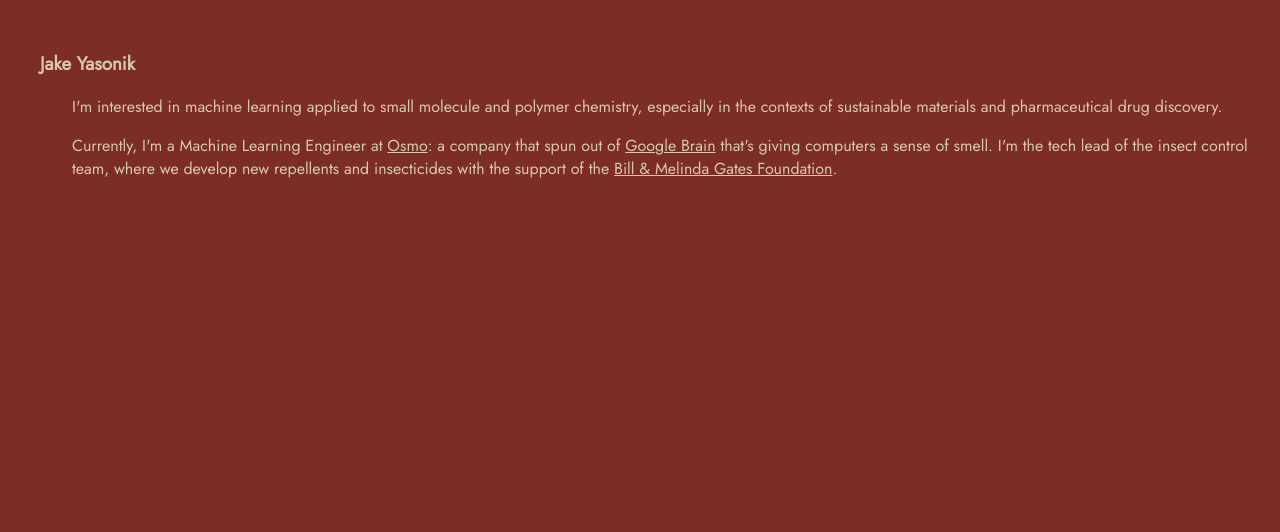
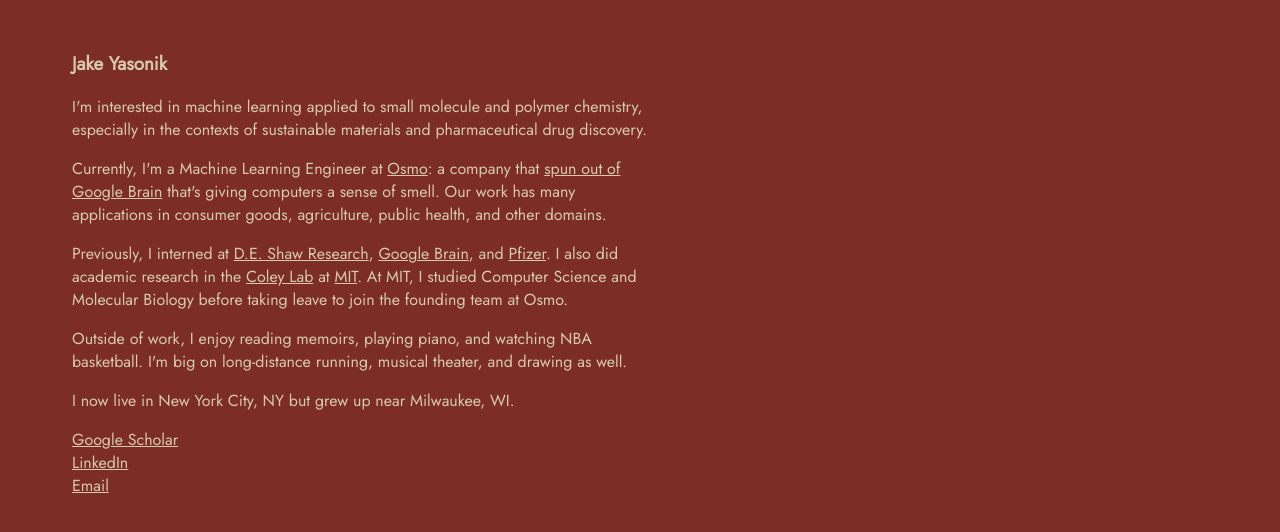
Before and after one commit to jyasonik/jyasonik.github.io, a plain HTML site: page index.html in a window 1280 px wide. Drawn offline with Linux system fonts and the light colour scheme.

Commit message:
Finished intro, added contact links.

```diff
--- a/index.html
+++ b/index.html
@@ -12,23 +12,37 @@ body {
 
 <body style="background-color: #7b2d26">
 
-<br/>
+<br>
 
-<h3 style="text-indent:32px; color: #d7c9aa">Jake Yasonik</h3>
+<h3 style="text-indent:64px; color: #d7c9aa">Jake Yasonik</h3>
 
-<p style="padding-left:64px; color: #d7c9aa"; "max-width: 40%";>
-I'm interested in machine learning applied to small molecule and polymer chemistry,
-especially in the contexts of sustainable materials and pharmaceutical drug discovery.
+<p style="padding-left:64px; color: #d7c9aa; max-width: 60ch">
+I'm interested in machine learning applied to small molecule and polymer chemistry, especially in the contexts of sustainable materials and pharmaceutical drug discovery.
 </p>
 
-<p style="padding-left:64px; color: #d7c9aa"; "max-width: 40%";>
-Currently, I'm a Machine Learning Engineer at <a href="https://osmo.ai", style="color: #d7c9aa">Osmo</a>:
-a company that spun out of <a href="https://research.google/teams/brain/", style="color: #d7c9aa">Google Brain</a>
-that's giving computers a sense of smell. I'm the tech lead of the insect control team, where we develop new repellents
-and insecticides with the support of the <a href="https://www.gatesfoundation.org/about/committed-grants/2023/05/inv-055893",
-style="color: #d7c9aa">Bill & Melinda Gates Foundation</a>.
+<p style="padding-left:64px; color: #d7c9aa; max-width: 60ch">
+Currently, I'm a Machine Learning Engineer at <a href="https://osmo.ai", style="color: #d7c9aa">Osmo</a>: a company that <a href="https://www.wired.com/story/this-startup-is-using-ai-to-unearth-new-smells/", style="color: #d7c9aa">spun out of Google Brain</a> that's giving computers a sense of smell. Our work has many applications in consumer goods, agriculture, public health, and other domains.
 </p>
 
 
+<p style="padding-left:64px; color: #d7c9aa; max-width: 60ch">
+Previously, I interned at <a href="https://www.deshawresearch.com/", style="color: #d7c9aa">D.E. Shaw Research</a>, <a href="https://research.google/teams/brain/", style="color: #d7c9aa">Google Brain</a>, and <a href="https://pfizer.com", style="color: #d7c9aa">Pfizer</a>. I also did academic research in the <a href="https://coley.mit.edu/", style="color: #d7c9aa">Coley Lab</a> at <a href="https://mit.edu/", style="color: #d7c9aa">MIT</a>. At MIT, I studied Computer Science and Molecular Biology before taking leave to join the founding team at Osmo.
+</p>
+
+<p style="padding-left:64px; color: #d7c9aa; max-width: 60ch">
+Outside of work, I enjoy reading memoirs, playing piano, and watching NBA basketball. I'm big on long-distance running, musical theater, and drawing as well.
+</p>
+
+
+<p style="padding-left:64px; color: #d7c9aa; max-width: 60ch">
+I now live in New York City, NY but grew up near Milwaukee, WI.
+</p>
+
+<p style=padding-left:64px; color: #d7c9aa; max-width: 60ch">
+<a href="https://scholar.google.com/citations?user=N6mOpdoAAAAJ&hl=en&oi=ao", style="color: #d7c9aa">Google Scholar</a><br>
+<a href="https://linkedin.com/in/jyasonik/", style="color: #d7c9aa">LinkedIn</a><br>
+<a href="mailto:jake@yasonik.com", style="color: #d7c9aa">Email</a><br>
+</p>
+
 </body>
 </html>
```
